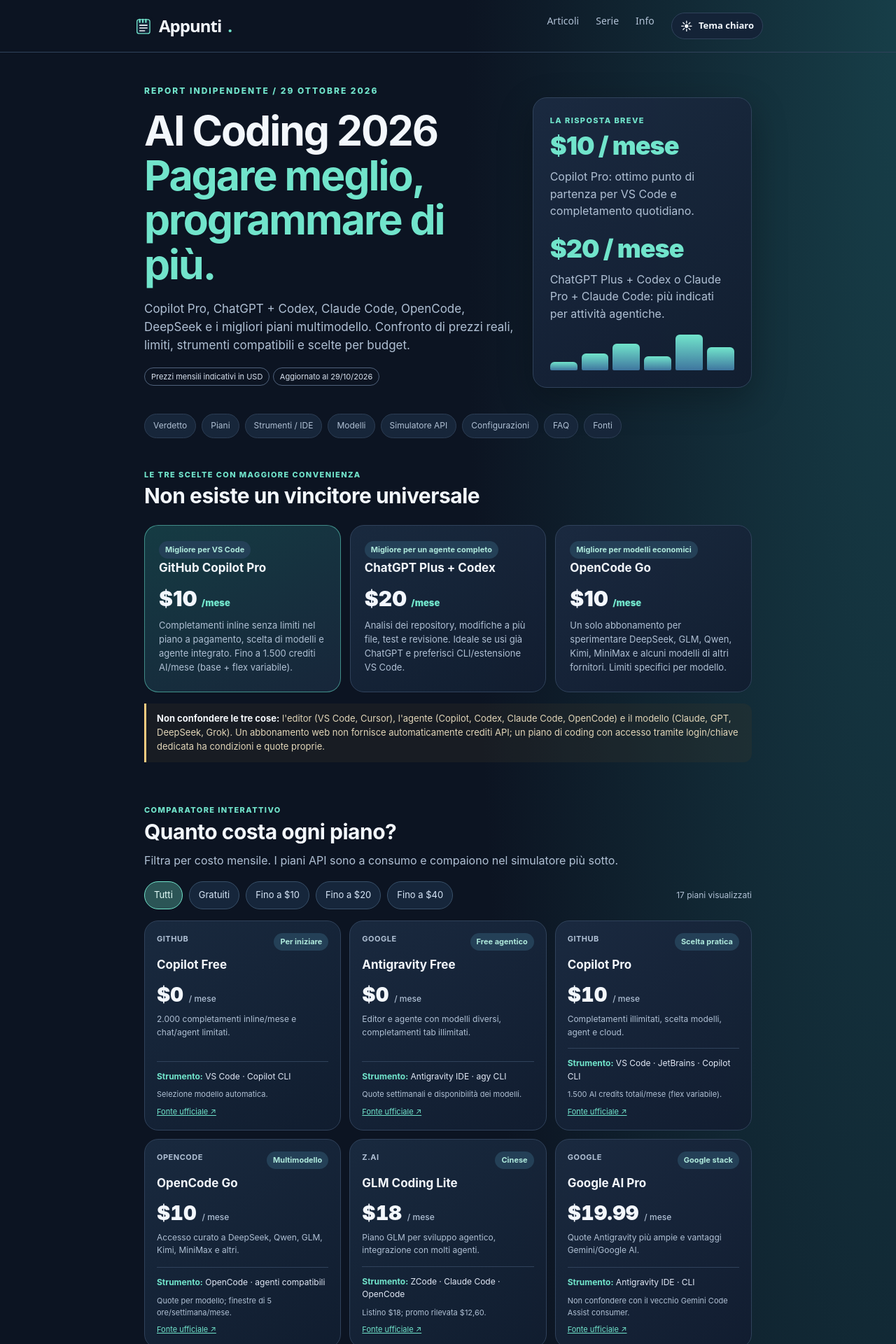
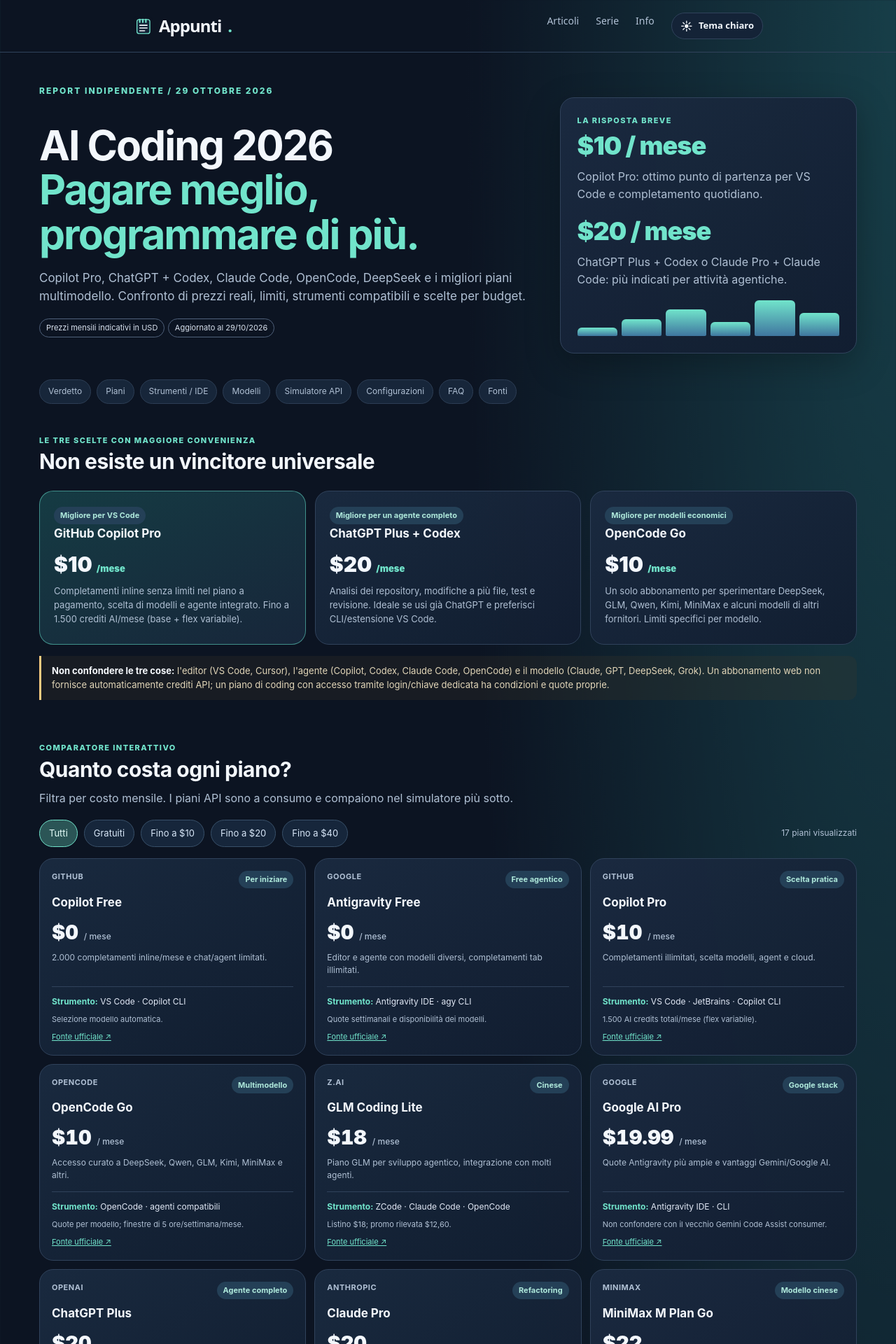
Before and after one commit to FrancescoMammana/appunti, a Jekyll site: the page built from _posts/2026-10-29-ai-coding-2026.html, in a window 1280 px wide. Shown: the top 1920 px of the page at 70% size. Built offline with Jekyll 4.4.1, drawn with Linux system fonts in a browser that asks for light colours.

Commit message:
Aggiungi layout ampio dei report e avviso aggiornamento PWA

```diff
--- a/assets/css/style.css
+++ b/assets/css/style.css
@@ -110,3 +110,15 @@
 
 /* Layout mobile del menu: mantiene raggiungibile il selettore del tema. */
 @media(max-width:480px){.site-header .wrap{flex-wrap:wrap;gap:10px;padding:11px 0;min-height:0}.site-header nav{width:100%;justify-content:space-between;gap:10px}.site-header nav a{font-size:14px}}
+
+/* Componenti condivisi per report a larghezza estesa e installazione PWA */
+.wrap-wide{width:min(100% - 24px,1200px)}
+.wrap-wide .ai-coding{margin:0 auto}
+.wrap-wide .ai-coding .shell{max-width:1170px}
+.pwa-update[hidden]{display:none}
+.pwa-update{position:fixed;z-index:1000;right:16px;bottom:16px;max-width:min(420px,calc(100vw - 32px));display:flex;align-items:center;gap:12px;padding:14px 16px;background:var(--panel);color:var(--text);border:1px solid var(--accent);border-radius:14px;box-shadow:0 12px 32px var(--shadow);font-size:14px}
+.pwa-update button{cursor:pointer;border-radius:9px;border:1px solid var(--border);padding:8px 11px;background:var(--panel2);color:var(--text);font:inherit;font-weight:700}
+.pwa-update button#pwa-update-action{color:var(--accent)}
+.pwa-update button:hover{border-color:var(--accent)}
+.offline-page{min-height:45vh}
+@media(max-width:600px){.pwa-update{left:12px;right:12px;bottom:12px;flex-wrap:wrap}.pwa-update span{flex:1 0 100%}.wrap-wide{width:min(100% - 12px,1200px)}}
```
